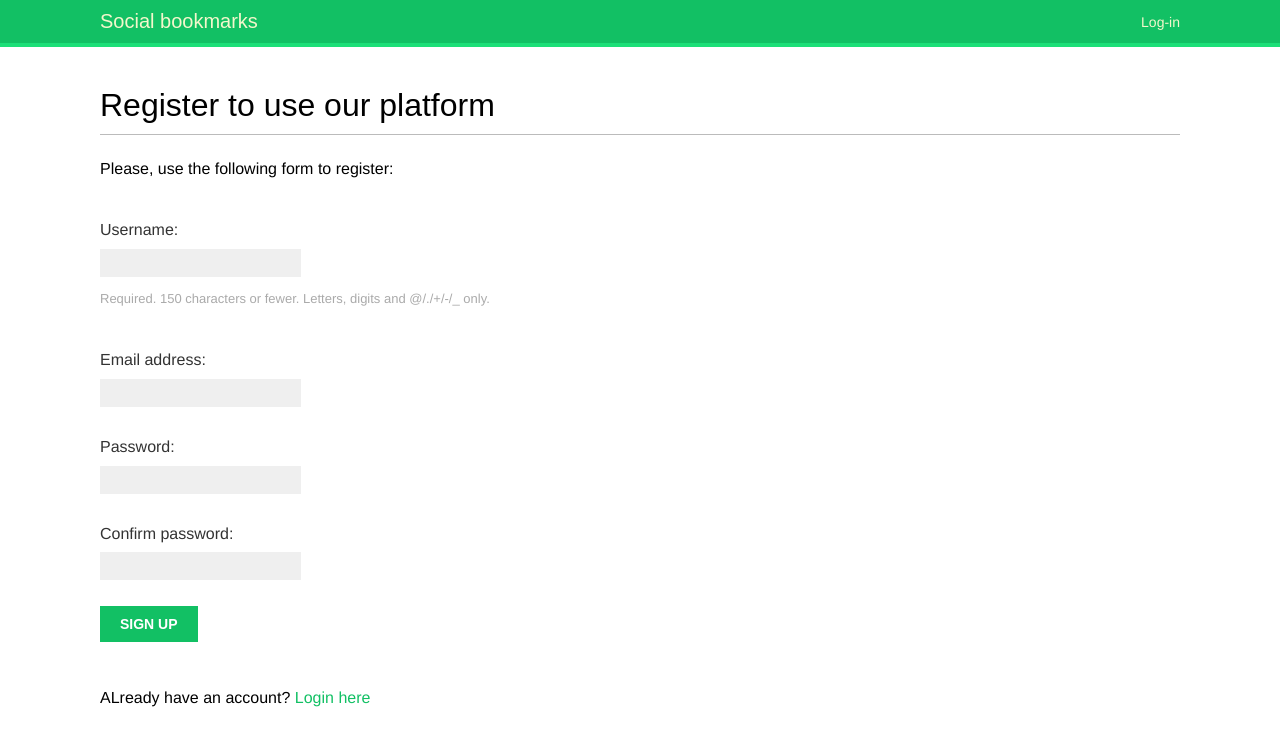
After one commit to Znaffca/social-marks, a Django app: page /account/register/ in a window 1280 px wide. The commit adds this page. Shown: the top 746 px of the page. Run offline with Django 3.2, Linux system fonts and the light colour scheme; parts of the project's set-up code (start-up, migrations or seed data) failed here and were passed over; some web fonts are replaced.

Commit message:
Add simple registration sites

```diff
--- a/social_marks/account/forms.py
+++ b/social_marks/account/forms.py
@@ -1,6 +1,23 @@
+from django.contrib.auth.models import User
 from django import forms
 
 
 class LoginForm(forms.Form):
     username = forms.CharField()
     password = forms.CharField(widget=forms.PasswordInput)
+
+
+class RegistrationForm(forms.ModelForm):
+
+    password = forms.CharField(label="Password", widget=forms.PasswordInput)
+    password2 = forms.CharField(label="Confirm password", widget=forms.PasswordInput)
+
+    class Meta:
+        model = User
+        fields = ("username", "email")
+
+    def clean_password2(self):
+        cd = self.cleaned_data
+        if cd["password"] != cd["password2"]:
+            raise forms.ValidationError("Passwords don\'t match!")
+        return cd["password2"]
--- /dev/null
+++ b/social_marks/account/templates/account/register.html
@@ -0,0 +1,12 @@
+{%  extends "base.html" %}
+{% block title %} Registration {% endblock title %}
+{% block content %}
+<h1>Register to use our platform</h1>
+  <p>Please, use the following form to register:</p>
+  <form method="post">
+    {{ form.as_p }}
+    {% csrf_token %}
+    <p><input type="submit" value="Sign Up"></p>
+  </form>
+  <p>ALready have an account? <a href="{% url 'login' %}">Login here</a></p>
+{% endblock content %}
--- /dev/null
+++ b/social_marks/account/templates/account/register_done.html
@@ -0,0 +1,6 @@
+{%  extends "base.html" %}
+{% block title %} Registration complete {% endblock title %}
+{% block content %}
+<h1>Your account has been created</h1>
+  <p>Now you can <a href="{% url 'login' %}">Log in</a> into portal.</p>
+{% endblock content %}
--- a/social_marks/account/templates/registration/login.html
+++ b/social_marks/account/templates/registration/login.html
@@ -4,7 +4,7 @@
     <h1>Log-in</h1>
     {% if form.errors %}
         <p>
-            The username or passowrd did not match.
+            The username or password did not match.
             Please try again.
         </p>
     {% else %}
@@ -18,5 +18,7 @@
             <p><input type="submit" value="Log-In"></p>
         </form>
         <p><a href="{% url 'password_reset' %}">Forgotten your password?</a></p>
+        <p>You do not have an account? <a href="{% url 'register' %}">Register here</a></p>
+
     </div>
 {% endblock content %}
--- a/social_marks/account/urls.py
+++ b/social_marks/account/urls.py
@@ -4,6 +4,7 @@ from . import views
 
 
 urlpatterns = [
+    path("register/", views.register, name="register"),
     path("login/", auth_views.LoginView.as_view(), name="login"),
     path("logout/", auth_views.LogoutView.as_view(), name="logout"),
     path(
--- a/social_marks/account/views.py
+++ b/social_marks/account/views.py
@@ -2,7 +2,20 @@ from django.shortcuts import render
 from django.http import HttpResponse
 from django.contrib.auth import login, authenticate
 from django.contrib.auth.decorators import login_required
-from .forms import LoginForm
+from .forms import LoginForm, RegistrationForm
+
+
+def register(request):
+    if request.method == "POST":
+        form = RegistrationForm(request.POST)
+        if form.is_valid():
+            new_user =  form.save(commit=False)
+            new_user.set_password(form.cleaned_data["password"])
+            new_user.save()
+            return render(request, "account/register_done.html")
+    else:
+        form = RegistrationForm()
+        return render(request, "account/register.html", {"form": form})
 
 
 def user_login(request):
```
